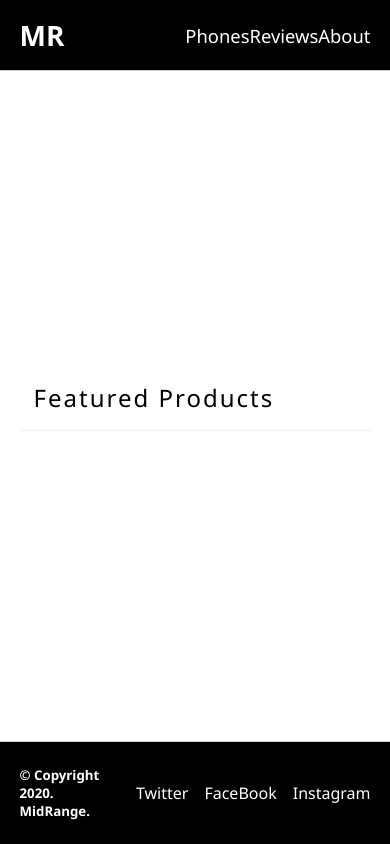
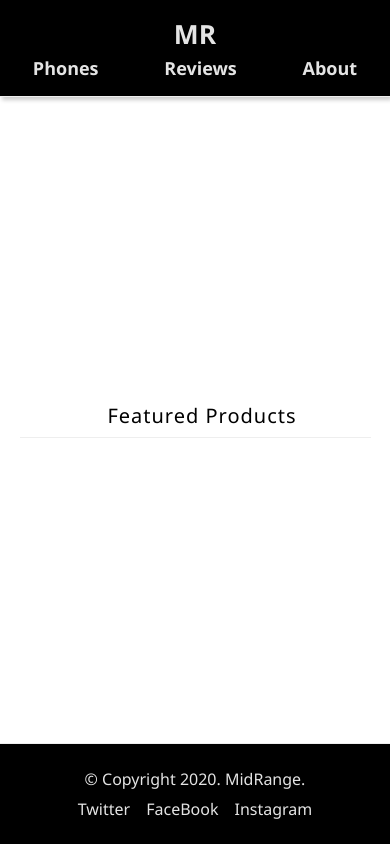
Before and after one commit to BradleyTim/telephone, a Django app: page / in a window 390 px wide. Run offline with Django 3.2, Linux system fonts and the light colour scheme; data that the repository does not hold is empty.

Commit message:
style mobile version, make site responsive

```diff
--- a/pages/static/pages/css/admin.css
+++ b/pages/static/pages/css/admin.css
@@ -1,5 +1,5 @@
 #header {
-    height: 50px;
+    height: 60px;
     background: #000;
     color: #fff;
 }
--- a/pages/static/pages/css/main.css
+++ b/pages/static/pages/css/main.css
@@ -42,7 +42,7 @@ h2.logo {
 }
 
 h2.logo a {
-    color: #fff;
+    color: #e4e4e4;
 }
 
 ul.menu {
@@ -57,7 +57,49 @@ li.menu-item {
 }
 
 li.menu-item a {
-    color: #fff;
+    color: #e4e4e4;
+}
+
+@media screen and (max-width: 500px) {
+    header {
+        width: 100%;
+        border-bottom: 1px solid #eee;
+        background-color: #000;
+        box-shadow: 2px 3px 4px #ccc;
+    }
+
+    nav {
+        width: 100%;
+        display: flex;
+        flex-direction: column;
+    }
+
+    h2.logo {
+        flex: 3;
+        font-size: 1.65rem;
+    }
+
+    h2.logo a {
+        color: #e4e4e4;
+    }
+
+    ul.menu {
+        flex: 1;
+        list-style: none;
+        display: flex;
+        justify-content: space-around;
+        width: 100%;
+        padding-top: .25rem;
+    }
+
+    li.menu-item {
+        font-size: 1.125rem;
+        font-weight: 600;
+    }
+
+    li.menu-item a {
+        color: #e4e4e4;
+    }
 }
 
 /* MAIN CSS AND ITS CHILDREN */
@@ -106,16 +148,65 @@ section.phones {
     padding: .15rem 0;
     border-radius: 2.5px;
     background-color: #000;
-    color: #fff;
+    color: #e4e4e4;
     font-size: 1.25rem;
     text-align: center;
+}
+
+@media screen and (max-width: 500px) {
+    main {
+        width: 90%;
+        margin: .5rem auto;
+    }
+
+    div.sub-heading {
+        width: 100%;
+        margin: 0 auto;
+        padding-bottom: .5rem;
+        border-bottom: 1.5px solid #eee;
+    }
+
+    div.sub-heading h3 {
+        font-size: 1.25rem;
+        font-weight: 400;
+        letter-spacing: 1px;
+        text-align: center;
+    }
+
+    section.phones {
+        display: grid;
+        grid-template-columns: 1fr;
+        grid-column-gap: 1rem;
+    }
+
+    .card {
+        padding: .5rem;
+        text-align: center;
+        border-bottom: 1px solid #eee;
+    }
+
+    .picture {
+        width: 80%;
+    }
+
+    .more-info {
+        display: block;
+        width: 40%;
+        margin: .5rem auto;
+        padding: .15rem 0;
+        border-radius: 2.5px;
+        background-color: #000;
+        color: #e4e4e4;
+        font-size: 1.25rem;
+        text-align: center;
+    }
 }
 
 /* FOOTER CSS AND ITS CHILDREN */
 
 footer {
     width: 100%;
-    border-top: 1px solid #ccc;
+    border-top: 1px solid #eee;
     background: #000;
 }
 
@@ -129,8 +220,8 @@ footer .container {
 
 h5.copyright {
     flex: 2;
-    color: #fff;
-    /* justify-self: flex-end; */
+    color: #e4e4e4;
+    justify-self: flex-end;
 }
 
 ul.socials {
@@ -146,5 +237,43 @@ li.social-item {
 }
 
 li.social-item a {
-    color: #fff;
+    color: #e4e4e4;
 }
+
+@media screen and (max-width: 500px) {
+    footer {
+        width: 100%;
+        border-top: 1px solid #eee;
+        background: #000;
+    }
+
+    footer .container {
+        width: 90%;
+        padding: 1.5rem 0;
+        margin: 0 auto;
+        display: flex;
+        flex-direction: column;
+    }
+
+    h5.copyright {
+        color: #e4e4e4;
+        font-size: 1rem;
+        font-weight: 300;
+    }
+
+    ul.socials {
+        list-style: none;
+        display: flex;
+        justify-content: center;
+        align-items: center;
+        padding-top: .5rem;
+    }
+
+    li.social-item {
+        margin: 0 .5rem;
+    }
+
+    li.social-item a {
+        color: #e4e4e4;
+    }
+}
--- a/templates/pages/index.html
+++ b/templates/pages/index.html
@@ -14,7 +14,7 @@
                 <h3>{{phone.name}}</h3>
                 <p class="brand">{{phone.brand}}</p>
                 <p class="price">Ksh. {{phone.price | intcomma}}</p>
-                <a href="{% url 'pages-product-detail' phone.id %}" class="more-info">More Info</a>
+                <a href="{% url 'pages-product-detail' phone.id %}" class="more-info">SPECS</a>
             </div>
             {% endfor %}
         {% endif %}
```
